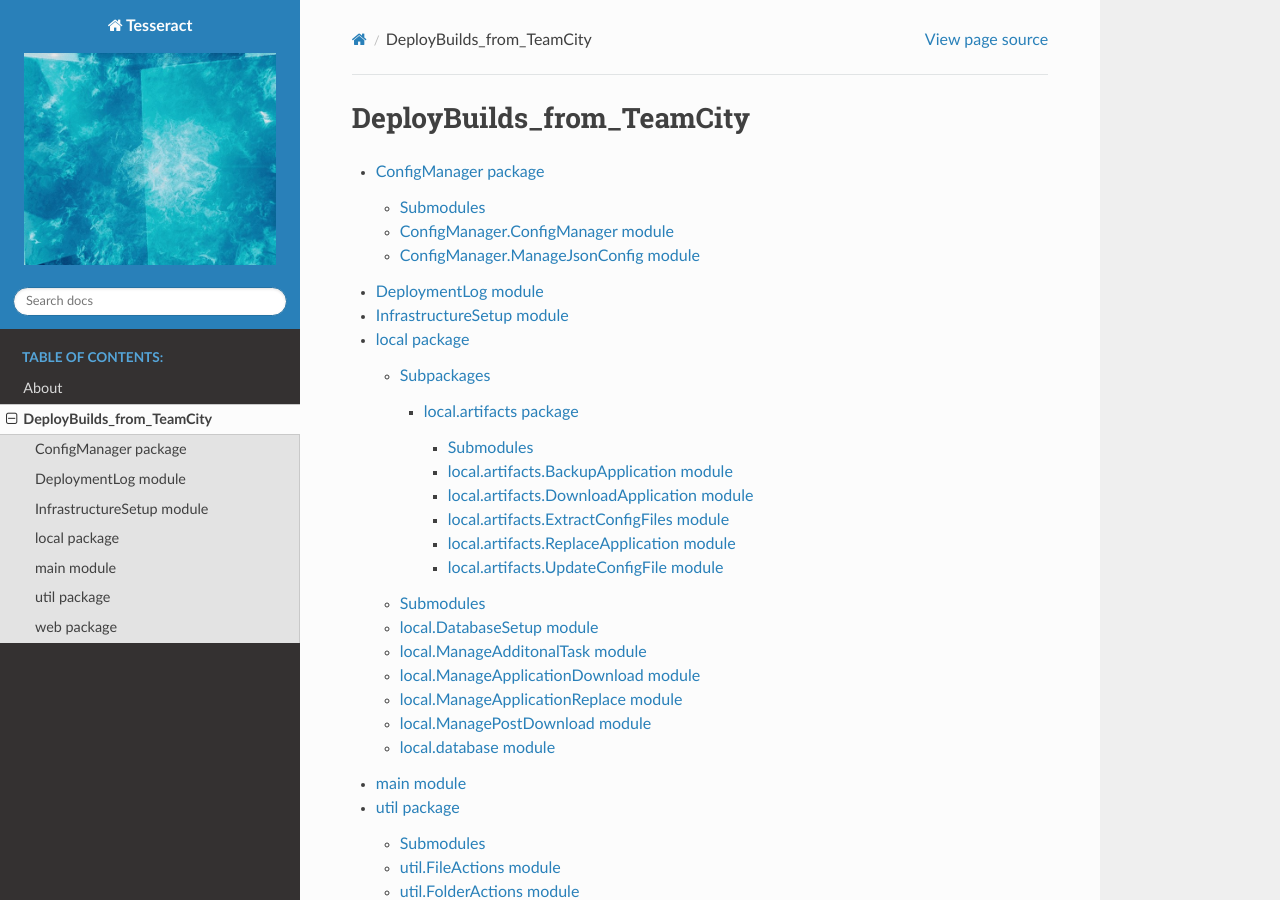
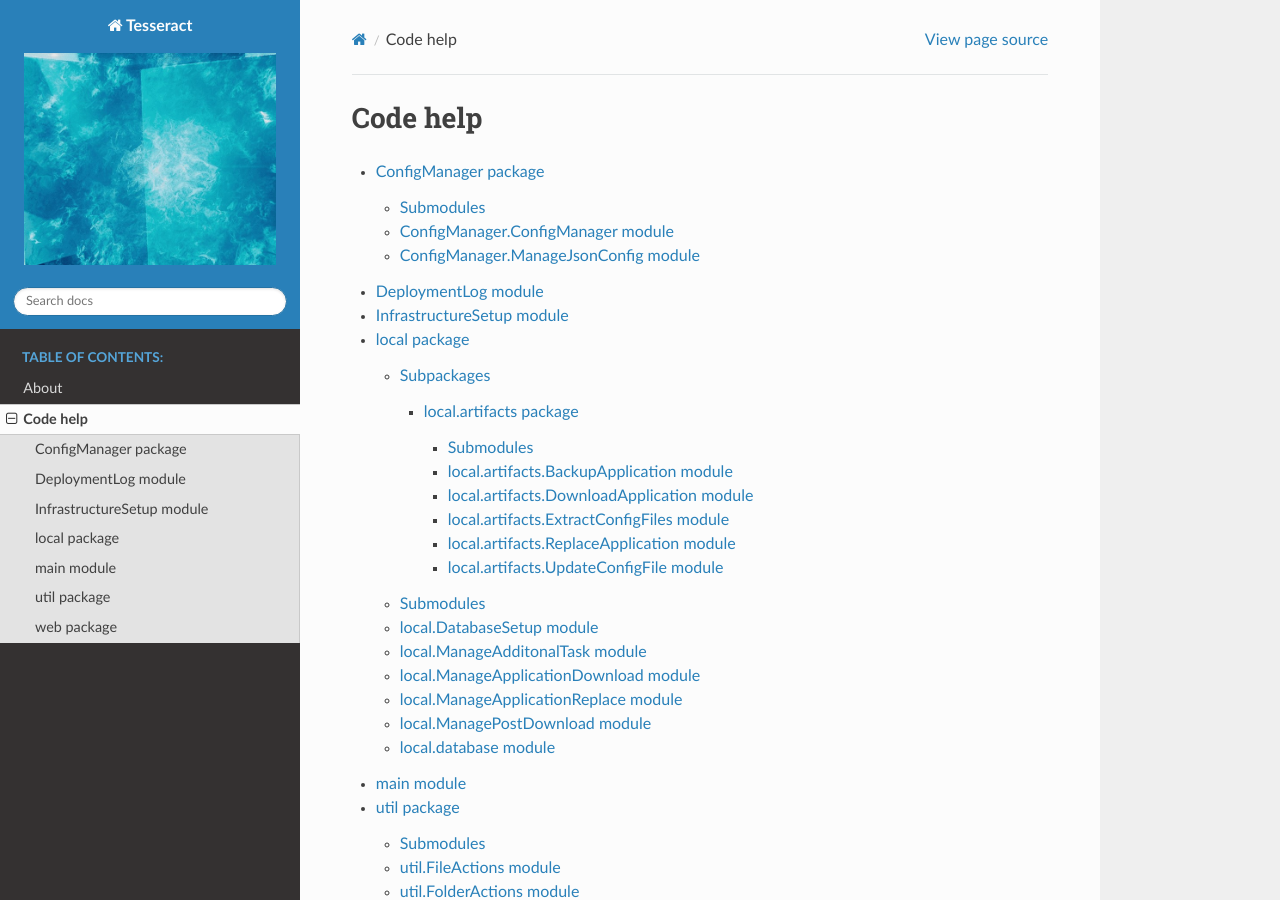
Before and after one commit to cmazumder/Tesseract, a Sphinx documentation site: the page built from docs/modules.rst, in a window 1280 px wide and 900 px high. Built offline with Sphinx 7.4.7 and the Read the Docs theme 2.0.0, drawn with Linux system fonts in a browser that asks for light colours.

```diff
--- a/docs/modules.rst
+++ b/docs/modules.rst
@@ -1,4 +1,4 @@
-DeployBuilds_from_TeamCity
+Code help
 ==========================
 
 .. toctree::
```
Also changed, not shown: docs/configuration.test_config.rst (deleted, +0 -7 lines), 13 other files.
